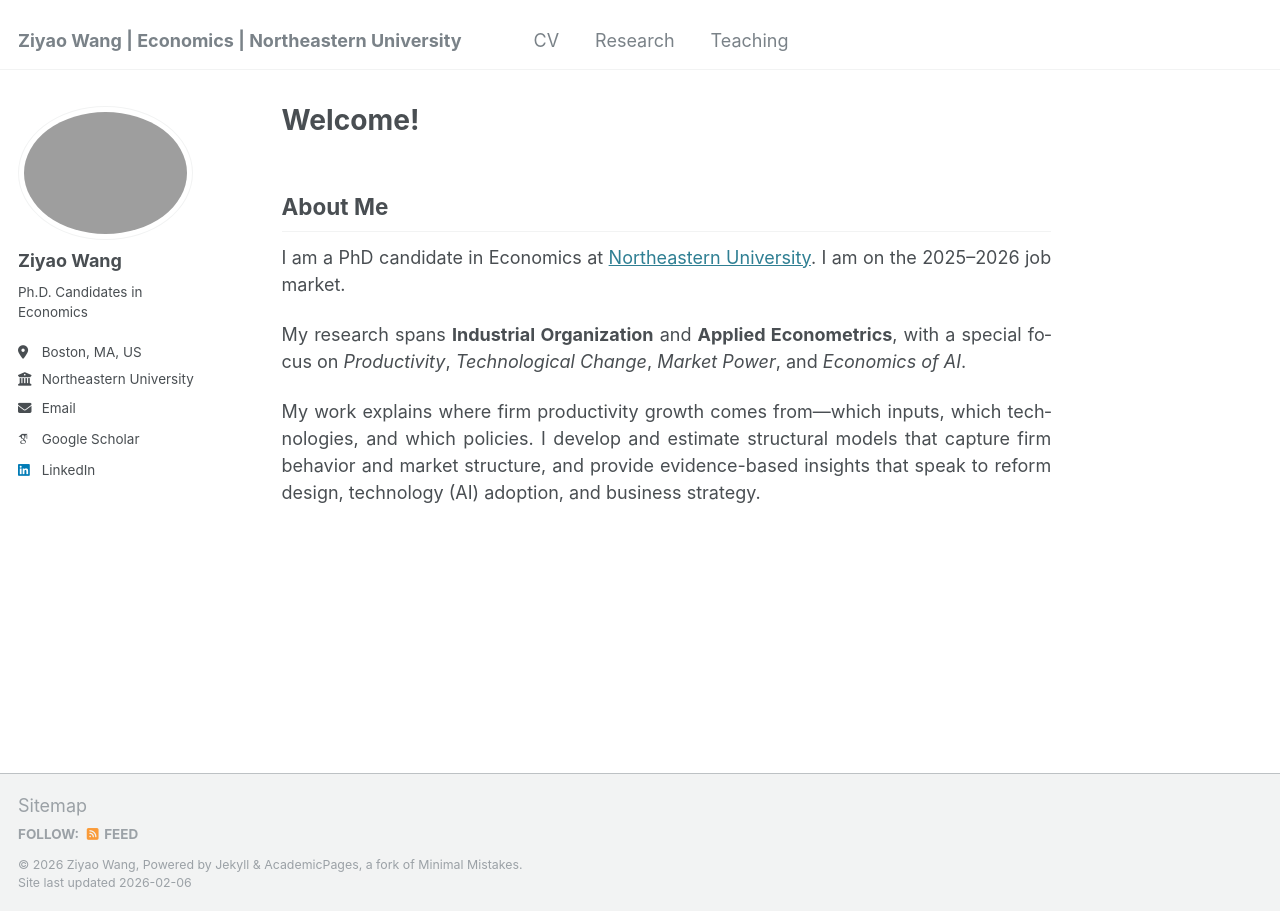
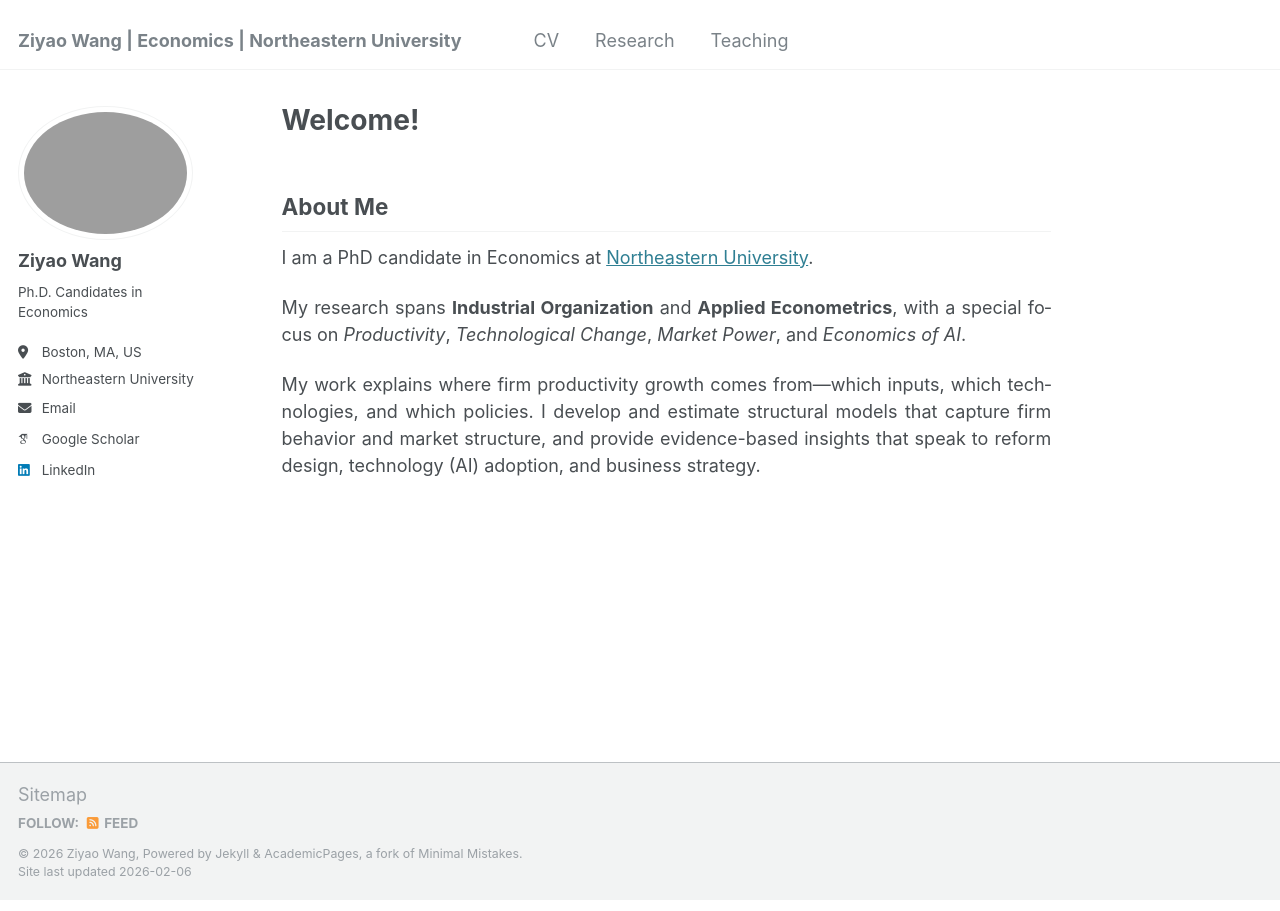
Before and after one commit to ziyaowangecon/ziyaowangecon.github.io, a Jekyll site: the page built from _pages/about.md, in a window 1280 px wide. Built offline with Jekyll 4.4.1, drawn with Linux system fonts in a browser that asks for light colours; some web fonts are replaced.

Commit message:
Update about.md

```diff
--- a/_pages/about.md
+++ b/_pages/about.md
@@ -19,7 +19,7 @@
 <div class="justify" markdown="1">
 
 ## About Me
-I am a PhD candidate in Economics at [Northeastern University](https://cssh.northeastern.edu/economics/). I am on the 2025–2026 job market.
+I am a PhD candidate in Economics at [Northeastern University](https://cssh.northeastern.edu/economics/).
 
 My research spans **Industrial Organization** and **Applied Econometrics**, with a special focus on *Productivity*, *Technological Change*, *Market Power*, and *Economics of AI*.
 
```
